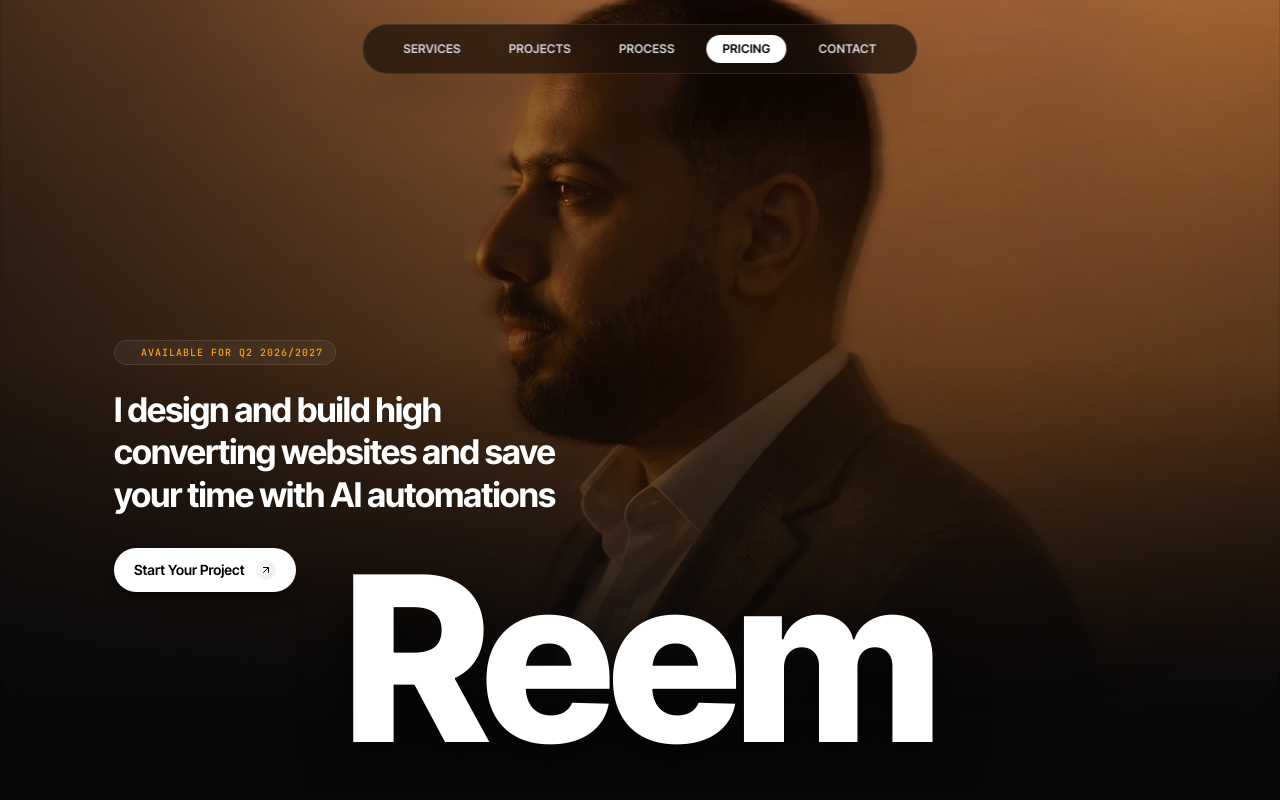
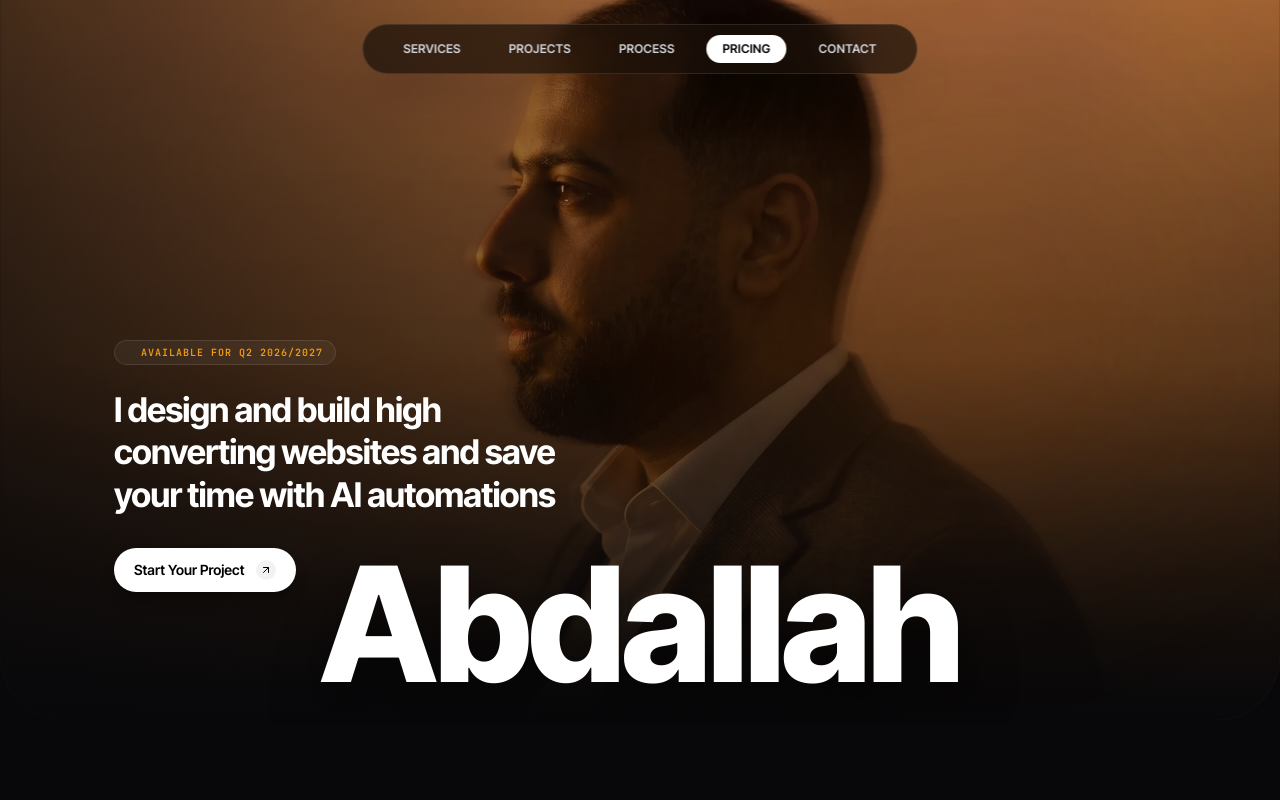
Before and after one commit to abdallah-gad-mw/Reem, a React (Vite) app: page / in a window 1280 px wide. Shown: the top 800 px of the page. Built offline with nearby package versions, Linux system fonts and the light colour scheme.

Commit message:
feat: rebrand portfolio identity to Abdallah Gad
Update the hero wordmark and footer branding to reflect the new identity, and add responsive font sizing for the hero text.

```diff
--- a/src/components/Footer.tsx
+++ b/src/components/Footer.tsx
@@ -109,12 +109,12 @@ export default function Footer() {
       {/* Elegant, mammoth, bold center wordmark: reem.tech */}
       <div className="w-full text-center border-t border-white/5 pt-12 mt-12 select-none">
         <span className="block text-[14vw] sm:text-[14vw] md:text-[15vw] font-black tracking-tighter leading-none text-white transition-opacity select-none duration-500 hover:opacity-[0.85]">
-          reem.tech
+          ABDALLAH GAD
         </span>
 
         {/* Copyright details */}
         <div className="mt-8 flex flex-col sm:flex-row items-center justify-between text-[11px] font-mono text-gray-500 uppercase tracking-widest gap-2">
-          <span>© {currentYear} REEM. ALL RIGHTS RESERVED.</span>
+          <span>© {currentYear} ABDALLAH GAD. ALL RIGHTS RESERVED.</span>
           <span>DESIGNED & HANDCRAFTED WITH PRECISION</span>
         </div>
       </div>
--- a/src/components/Hero.tsx
+++ b/src/components/Hero.tsx
@@ -78,10 +78,10 @@ export default function Hero({ onStartProjectClick }: HeroProps) {
           className="flex justify-center"
         >
           <span
-            className="text-[16vw] sm:text-[16vw] md:text-[18vw] font-extrabold tracking-tight leading-none text-white text-center select-none"
+            className="text-[16vw] sm:text-[16vw] md:text-[12vw] font-extrabold tracking-tight leading-none text-white text-center select-none abdallah-hero-Wordmark"
             style={{ textShadow: "0 25px 50px rgba(0,0,0,0.65)" }}
           >
-            Reem
+            Abdallah
           </span>
         </motion.div>
       </div>
--- a/src/index.css
+++ b/src/index.css
@@ -29,3 +29,9 @@
     background: #2a2a35;
   }
 }
+
+@media (width >= 48rem) {
+  .abdallah-hero-Wordmark{
+    font-size: 160px;
+  }
+}
```
